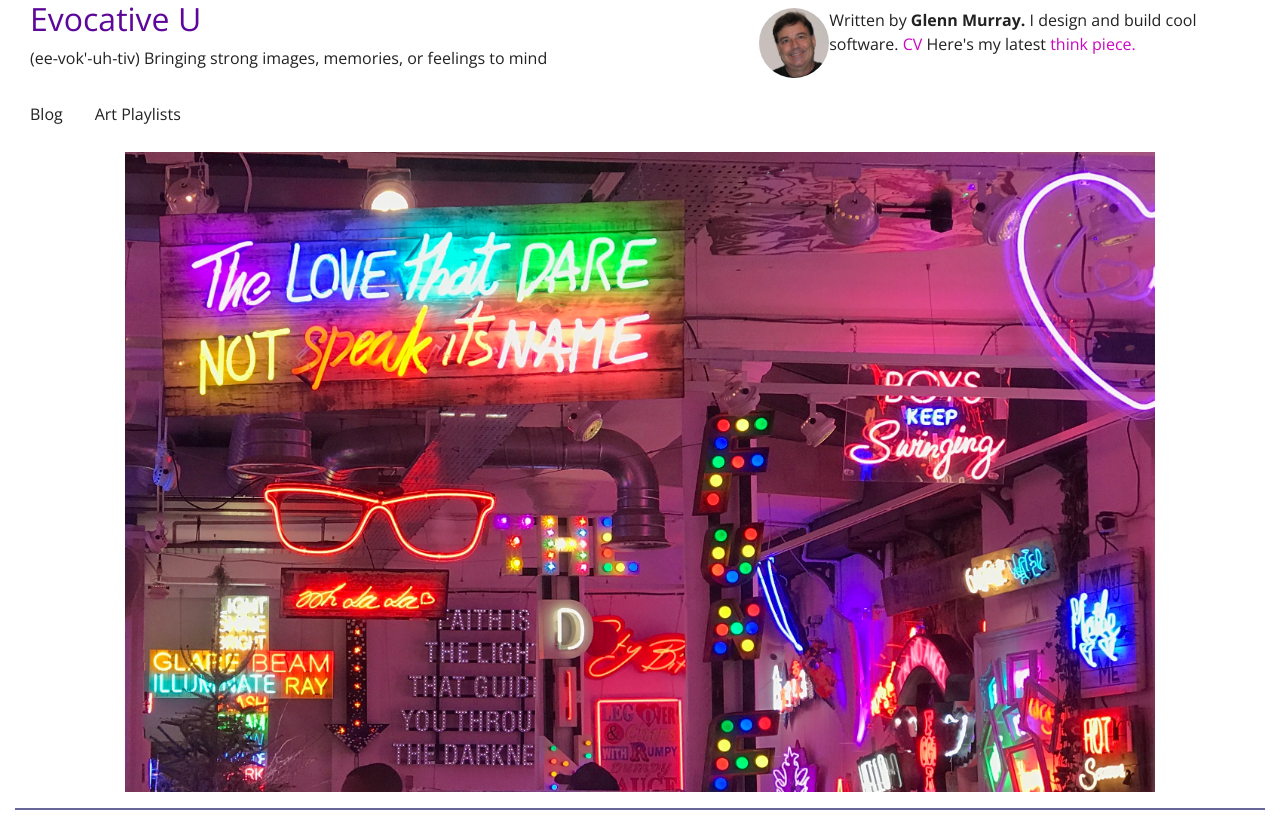
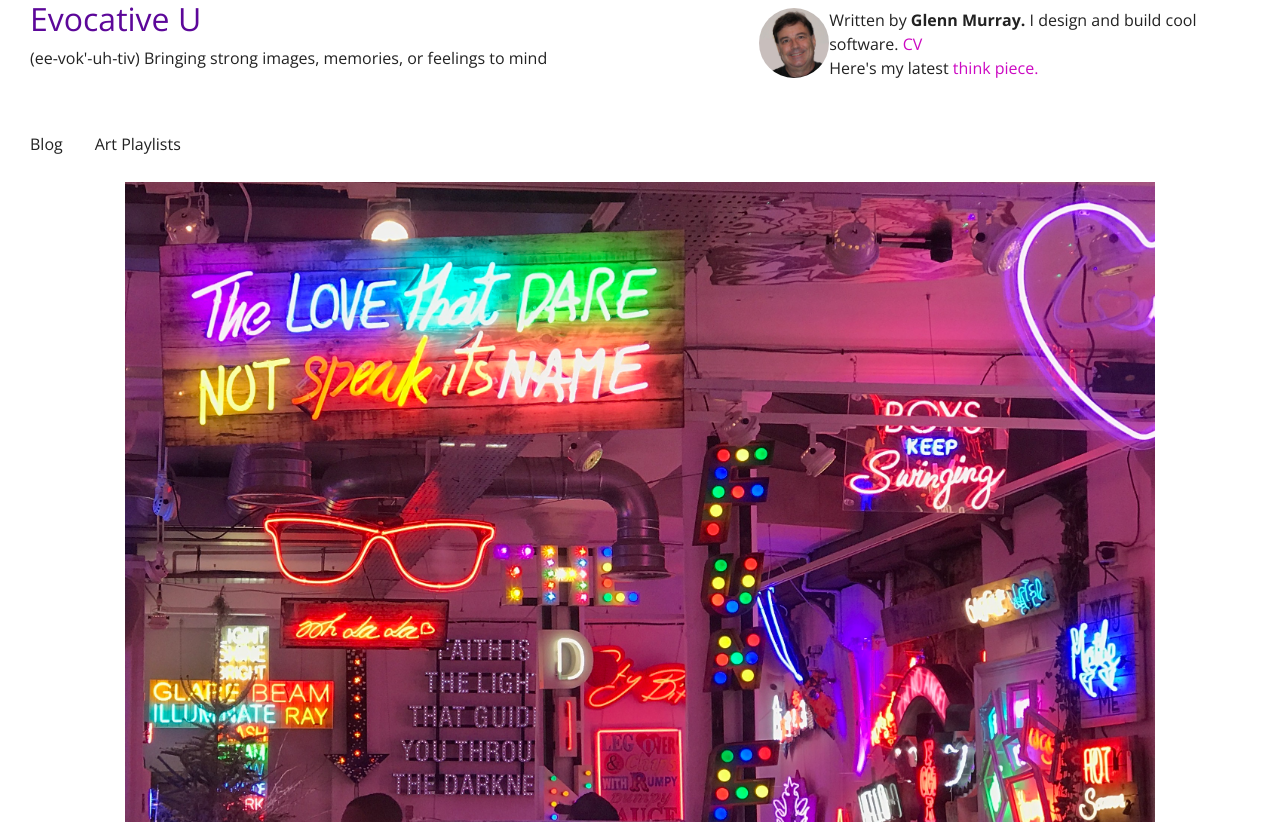
Before and after one commit to gmurray88/evocativeu-tmp, a Gatsby site: page / in a window 1280 px wide. Shown: the top 824 px of the page. Built offline with nearby package versions, Linux system fonts and the light colour scheme; Gatsby itself is replaced by a stand-in of ours; some packages are replaced by stand-ins of ours.

Commit message:
bio format

```diff
--- a/src/components/Bio/Bio.js
+++ b/src/components/Bio/Bio.js
@@ -40,10 +40,11 @@ const Bio = () => {
         <p>
           Written by <strong>{author.name}</strong> {author?.summary || null}
           <a href={`${social?.linkedin || ``}`}>CV</a>
-          {` Here's my latest `}
+          <p>{` Here's my latest `}
           <Link to="/blog/key-west-2021">
             think piece.
           </Link>
+          </p>
             </p>
       )}
     </div>
```
